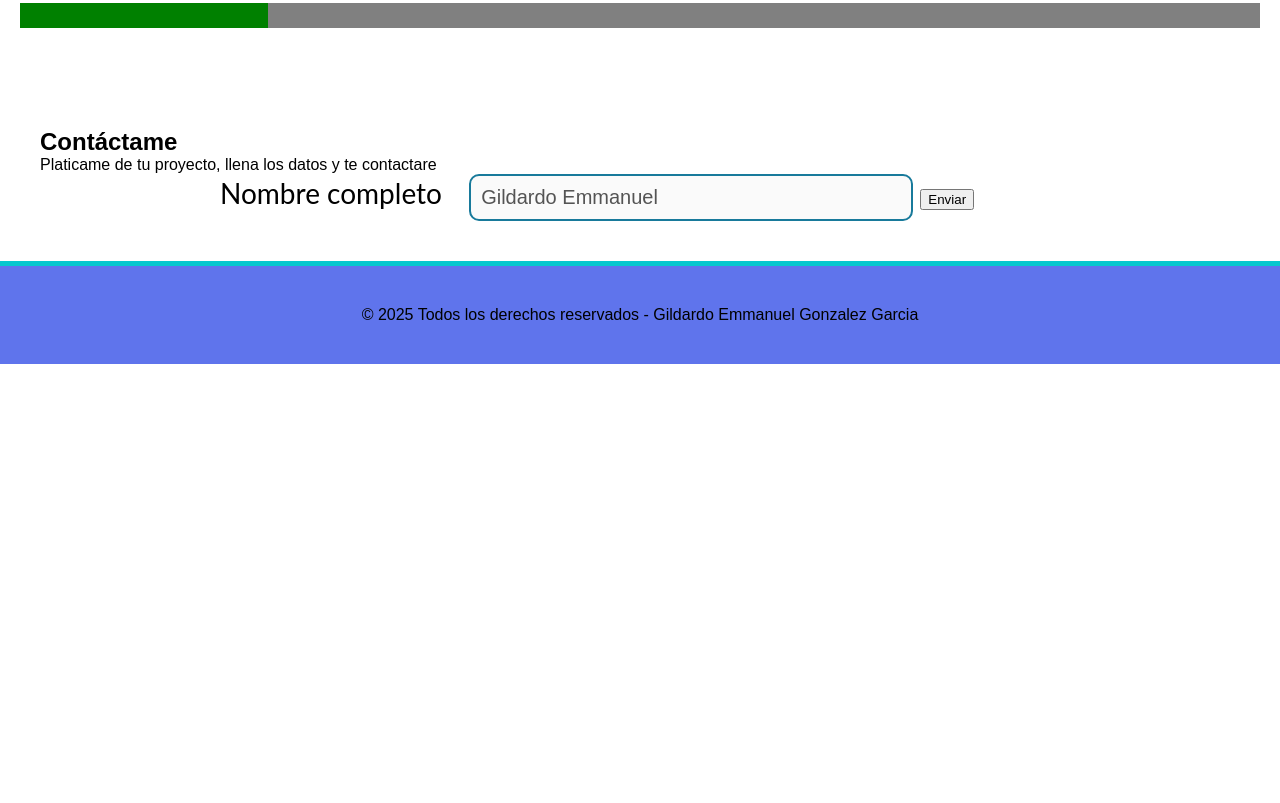
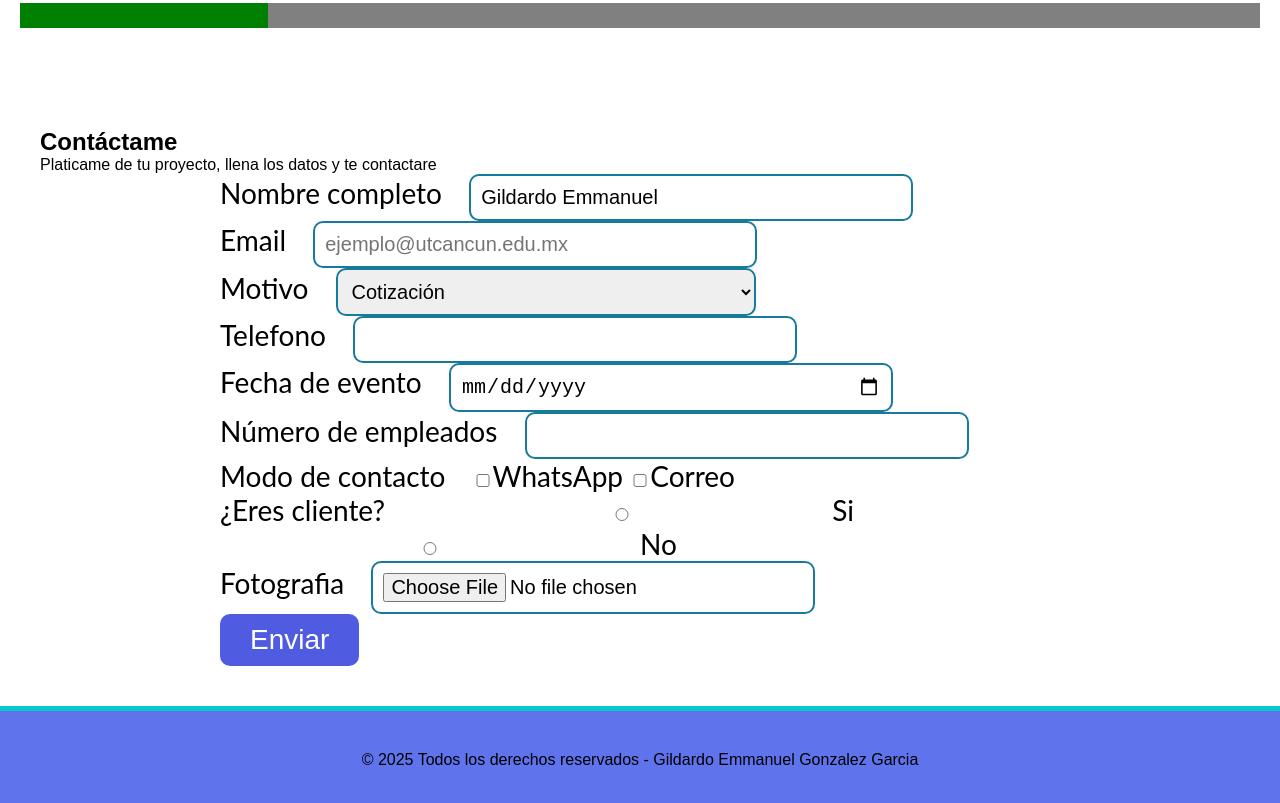
Before and after one commit to Thenoob20-0/portafolio-ggonzalez, a plain HTML site: page index.html in a window 1280 px wide. Shown: the part 1609-2412 px from the top of the page. Before the commit the page ends 1973 px from the top, so only its background shows below. Drawn offline with Linux system fonts and the light colour scheme; a web font is replaced by a local one.

Commit message:
Se modifico y agrego el modo de contacto con su diseño formulario para el portafolio

```diff
--- a/css/main.css
+++ b/css/main.css
@@ -150,14 +150,28 @@ progress {
     padding-right: 20px;
 }
 
-.campos input{
+.campos input, select{
     padding: 10px;
     border: solid 2px #187a9b;
     width: 50%;
     font-size: 20px;
     border-radius: 10px;
 }
-footer {
+
+.campos button{
+    background-color: #4f5be0;
+    color: #ffffff;
+    border: none;
+    font-size: 28px;
+    padding: 10px 30px;
+    border-radius: 10px;
+}
+
+.campos .opciones{
+    width: 20px;
+}
+
+footer{
     overflow: hidden;
     padding: 40px 0;
     background-color: #5f74ec;
--- a/index.html
+++ b/index.html
@@ -118,9 +118,50 @@
             <form>
                 <div class="campos">
                     <label>Nombre completo</label>
-                    <input type="text" value="Gildardo Emmanuel" name="nombre" placeholder="Nombre completo" disabled/>
-                <button>Enviar</button>
+                    <input type="text" value="Gildardo Emmanuel" name="nombre" placeholder="Nombre completo" required />
                 </div>
+                <div class="campos">
+                    <label>Email</label>
+                    <input type="email" name="correo_electronico" placeholder="ejemplo@utcancun.edu.mx" required>
+                </div>
+                <div class="campos">
+                    <label>Motivo</label>
+                    <select>
+                        <option value="1">Contacto</option>
+                        <option selected>Cotización</option>
+                        <option>Otro</option>
+                    </select>
+                </div>
+                <div class="campos">
+                    <label>Telefono</label>
+                    <input type="tel" />
+                </div>
+                <div class="campos">
+                    <label>Fecha de evento</label>
+                    <input type="date" />
+                </div>
+                <div class="campos">
+                    <label>Número de empleados</label>
+                    <input type="number" />
+                </div>
+                <div class="campos">
+                    <label>Modo de contacto</label>
+                    <input type="checkbox" class="opciones" name="modalidad"><span>WhatsApp</span>
+                    <input type="checkbox" class="opciones" name="modalidad"><span>Correo</span>
+                </div>
+                <div class="campos">
+                    <label>¿Eres cliente?</label>
+                    <input type="radio" name="es_cliente" /><span>Si</span>
+                    <input type="radio" name="es_cliente" /><span>No</span>
+                </div>
+                <div class="campos">
+                    <label>Fotografia</label>
+                    <input type="file" />
+                </div>
+                <div class="campos">
+                    <button type="submit">Enviar</button>
+                </div>
+
             </form>
         </section>
     </main>
```
